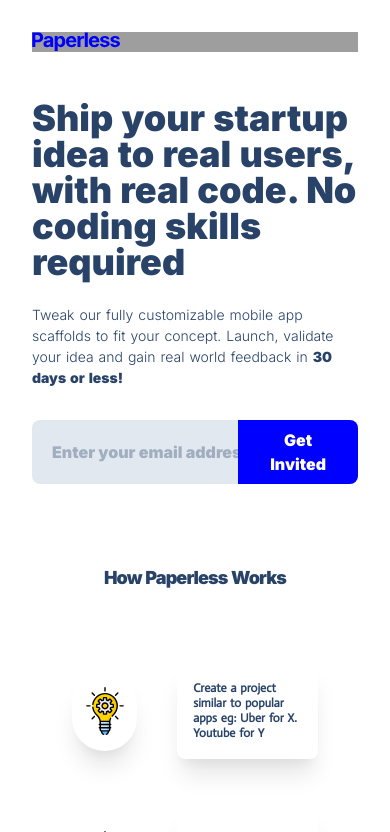
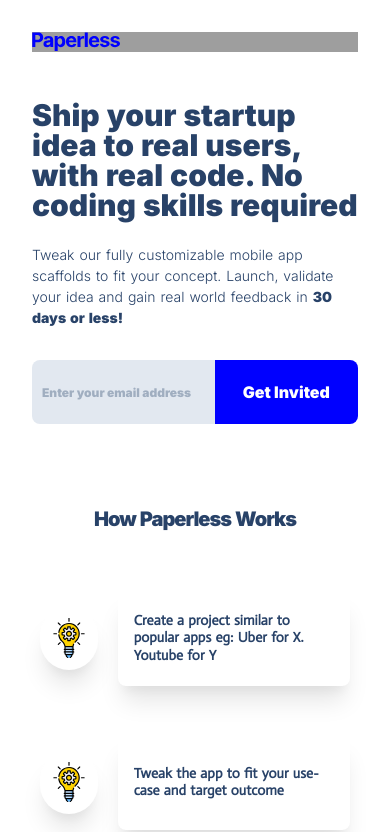
Before and after one commit to luckyadogun/paperless, a Nuxt app: page / in a window 390 px wide. Shown: the top 832 px of the page. Built offline with nearby package versions, Linux system fonts and the light colour scheme; grey boxes are pictures that could not be loaded.

Commit message:
mobile updated

```diff
--- a/components/HomePage/mobile/HomeMobile.vue
+++ b/components/HomePage/mobile/HomeMobile.vue
@@ -1,6 +1,6 @@
 <template>
     <div id="mobile" class="text-theme-secondary">
-        <h1 class="text-4xl font-bold leading-none mb-6">
+        <h1 class="text-3xl font-bold leading-none mb-6">
             Ship your startup idea
             to real users, with real code.
             No coding skills required
@@ -13,14 +13,14 @@
             <InviteForm />
         </div>
 
-        <p class="text-center tracking-tighter font-bold text-lg mb-8">How Paperless Works</p>
+        <p class="text-center tracking-tighter font-bold text-xl mb-6">How Paperless Works</p>
 
-        <div class="h-auto w-full p-10" id="how_it_works">
+        <div class="h-auto w-full py-8 px-2" id="how_it_works">
             <div id="item-1" class="flex justify-center items-center mb-12" v-for="item in cardItems" :key="item.id">
-                <div class="mr-10 shadow-xl rounded-full h-20 w-32 flex items-center justify-center bg-white">
-                    <img src="~/assets/images/idea.svg" class="h-12 items-center" alt="">
+                <div class="mr-5 shadow-xl rounded-full h-16 w-20 flex items-center justify-center bg-white">
+                    <img src="~/assets/images/idea.svg" class="h-10 items-center" alt="">
                 </div>
-                <div class="shadow-xl rounded-lg h-24 w-full flex items-center justify-start bg-white px-4 text-xs leading-tight font-bold">
+                <div class="shadow-xl rounded-lg h-24 w-full flex items-center justify-start bg-white px-4 text-sm leading-tight font-bold">
                     {{ item.text }}
                 </div>
             </div>
--- a/components/InviteForm.vue
+++ b/components/InviteForm.vue
@@ -3,11 +3,11 @@
       <div class="flex">
           <input
           v-model.lazy="email"
-          type="text"
+          type="email"
           placeholder="Enter your email address"
-          class="w-full bg-gray-300 focus:outline-none h-16 rounded-l-lg">
+          class="w-full bg-gray-300 focus:outline-none h-16 rounded-l-lg text-xs">
 
-          <button @click="subscribeUser()" class="bg-theme-primary h-16 w-auto text-white px-8 font-bold rounded-r-lg text-center focus:outline-none">
+          <button @click="subscribeUser()" class="bg-theme-primary h-16 w-64 text-white font-bold rounded-r-lg text-center focus:outline-none">
               Get Invited
           </button>
       </div>
@@ -31,9 +31,10 @@
   data () {
     return {
       email: '',
+      emailValidated: false,
       response: {
-        success: { message: "Successful! Check your email for a message from us.", set: false },
-        failed: { message: "Ooops! Something went wrong somewhere. Try again!", set: true }
+        success: { message: "Successful! Check your email for a message from us.", set: true },
+        failed: { message: "Ooops! Something went wrong somewhere. Try again!", set: false },
       },
       notificationVisible: false
     }
@@ -58,6 +59,10 @@
       this.response.failed.set = failed;
       this.notificationVisible = true;
       return setTimeout( () => this.notificationVisible = false, 5000)
+    },
+
+    validateEmail: function(email) {
+      // const re = \/S+@\S+\.\S+/;
     }
   },
 
@@ -68,7 +73,7 @@
 <style>
   input, ::-webkit-input-placeholder {
     font-weight: bold;
-    text-indent: 20px;
+    text-indent: 10px;
     color: #284268;
   }
 </style>
```
